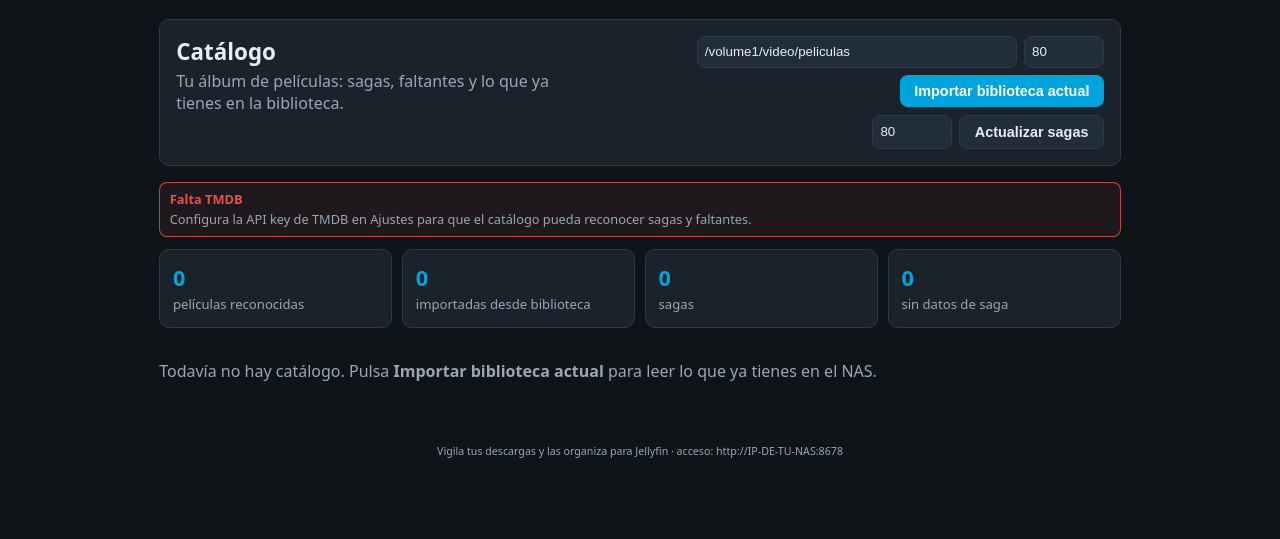
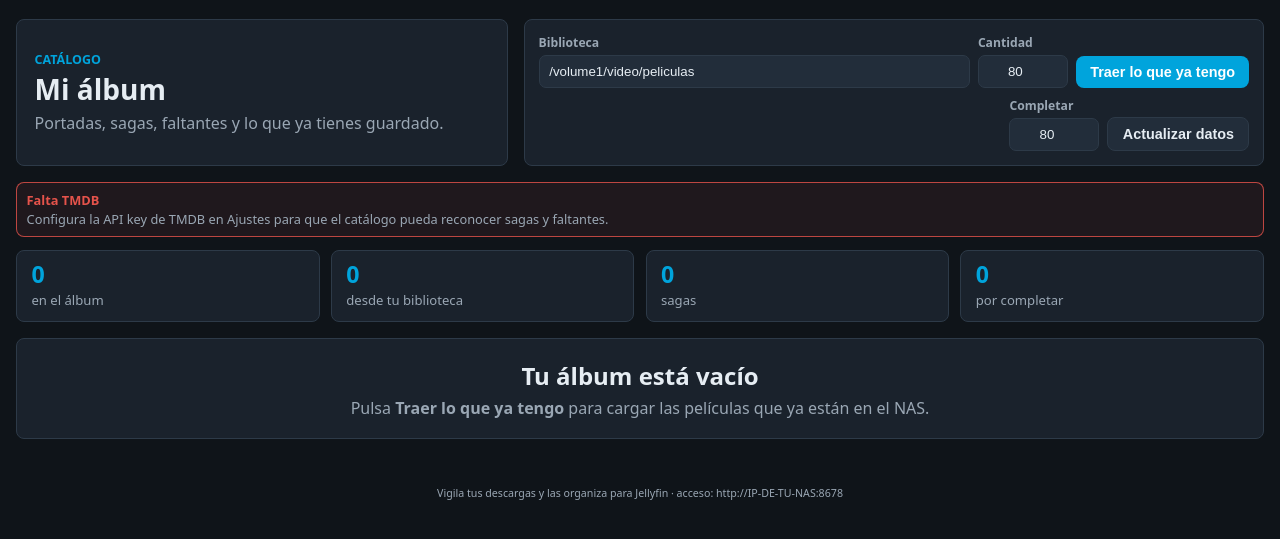
Before and after one commit to RonMarty2/NAS, a FastAPI app: page /catalog in a window 1280 px wide. Shown: the part 63-602 px from the top of the page. Run offline with FastAPI, Linux system fonts and the light colour scheme; data comes from the database, SQL or seed files in the repository; data that the repository does not hold is empty.

Commit message:
Mejorar vista de album del catalogo

```diff
--- a/app/static/style.css
+++ b/app/static/style.css
@@ -281,56 +281,183 @@ select { background: var(--panel2); color: var(--text); border: 1px solid var(--
 .result img, .result .poster-placeholder { width: 90px; height: 135px; object-fit: cover; border-radius: 8px; }
 
 /* Catalogo visual */
-.catalog-hero {
-  display: flex; justify-content: space-between; gap: 1rem; align-items: flex-start;
-  margin-bottom: 1rem; padding: 1rem; border: 1px solid var(--border);
-  border-radius: 10px; background: var(--panel);
+.album-page {
+  width: min(1480px, calc(100vw - 2rem));
+  margin-left: 50%;
+  transform: translateX(-50%);
 }
-.catalog-hero h1 { margin: 0 0 .2rem; }
-.catalog-hero p { margin: 0; color: var(--muted); }
-.catalog-actions { display: grid; gap: .5rem; min-width: min(520px, 100%); }
-.catalog-actions form { display: flex; gap: .45rem; flex-wrap: wrap; justify-content: flex-end; }
-.catalog-actions select, .catalog-actions input[name="folder"] { min-width: 260px; }
-.catalog-actions input { width: 5rem; background: var(--panel2); color: var(--text);
-  border: 1px solid var(--border); border-radius: 8px; padding: .45rem; }
-.catalog-actions input[name="folder"] { width: 320px; }
-.catalog-stats { display: grid; grid-template-columns: repeat(4, minmax(0, 1fr)); gap: .6rem; margin: .8rem 0 1rem; }
-.catalog-stats div { padding: .8rem; border: 1px solid var(--border); border-radius: 10px; background: var(--panel); }
-.catalog-stats strong { display: block; color: var(--primary); font-size: 1.35rem; }
-.catalog-stats span { color: var(--muted); font-size: .82rem; }
-.catalog-strip { margin: 1rem 0; }
-.catalog-strip h2 { font-size: 1rem; margin: 0 0 .55rem; }
-.company-list, .standalone-list { display: flex; gap: .55rem; overflow-x: auto; padding-bottom: .3rem; }
-.company-pill { display: flex; align-items: center; gap: .4rem; flex: 0 0 auto;
-  padding: .45rem .6rem; border: 1px solid var(--border); border-radius: 8px; background: var(--panel); }
-.company-pill img { max-width: 42px; max-height: 22px; object-fit: contain; filter: brightness(1.4); }
-.company-pill span { font-weight: 700; }
-.company-pill small { color: var(--primary); }
-.catalog-grid { display: grid; grid-template-columns: repeat(auto-fit, minmax(430px, 1fr)); gap: .9rem; }
-.saga-card { display: grid; grid-template-columns: 118px minmax(0, 1fr); gap: .85rem;
-  padding: .85rem; border: 1px solid var(--border); border-radius: 10px; background: var(--panel); }
-.saga-poster img, .saga-poster .poster-placeholder { width: 118px; aspect-ratio: 2 / 3; object-fit: cover; border-radius: 8px; }
-.saga-head { display: flex; justify-content: space-between; gap: .6rem; align-items: flex-start; }
-.saga-head h2 { margin: 0; font-size: 1.05rem; }
-.saga-head p { margin: .2rem 0 0; color: var(--muted); font-size: .82rem; }
-.catalog-badge { flex: 0 0 auto; border-radius: 7px; padding: .18rem .45rem; font-size: .75rem; font-weight: 700; }
-.catalog-badge.complete { color: var(--ok); border: 1px solid rgba(63,185,80,.65); }
-.catalog-badge.missing { color: var(--warn); border: 1px solid rgba(210,153,34,.75); }
-.completion { height: .45rem; border-radius: 999px; background: var(--bg); margin: .65rem 0; overflow: hidden; }
-.completion span { display: block; height: 100%; background: var(--primary); }
-.parts { display: grid; gap: .4rem; max-height: 360px; overflow-y: auto; padding-right: .15rem; }
-.part { display: grid; grid-template-columns: 36px minmax(0, 1fr); gap: .45rem; align-items: center;
-  padding: .35rem; border-radius: 8px; background: rgba(255,255,255,.025); }
-.part.missing { opacity: .78; }
-.part-poster img, .part-poster div { width: 36px; height: 54px; border-radius: 5px; object-fit: cover; background: var(--panel2); }
-.part strong { display: block; font-size: .86rem; word-break: break-word; }
-.part small, .part-owned, .part-missing { display: block; color: var(--muted); font-size: .75rem; margin-top: .08rem; }
-.part-owned { color: var(--ok); }
-.part-missing { color: var(--warn); }
-.mini-movie { flex: 0 0 116px; padding: .5rem; border: 1px solid var(--border); border-radius: 10px; background: var(--panel); }
-.mini-movie img, .mini-movie .poster-placeholder { width: 100%; aspect-ratio: 2 / 3; object-fit: cover; border-radius: 7px; }
-.mini-movie strong { display: block; margin-top: .4rem; font-size: .78rem; line-height: 1.2; }
-.mini-movie small { color: var(--muted); }
+.album-hero {
+  display: grid;
+  grid-template-columns: minmax(260px, 1fr) minmax(420px, 740px);
+  gap: 1rem;
+  align-items: stretch;
+  margin-bottom: 1rem;
+}
+.album-title, .album-tools, .album-stats div, .album-section, .album-empty {
+  border: 1px solid var(--border);
+  border-radius: 8px;
+  background: var(--panel);
+}
+.album-title {
+  padding: 1.1rem;
+  display: flex;
+  flex-direction: column;
+  justify-content: center;
+}
+.album-kicker {
+  color: var(--primary);
+  font-size: .78rem;
+  font-weight: 800;
+  text-transform: uppercase;
+}
+.album-title h1 { margin: .1rem 0 .25rem; font-size: 1.75rem; }
+.album-title p { margin: 0; color: var(--muted); }
+.album-tools { padding: .85rem; display: grid; gap: .6rem; }
+.album-form { display: grid; grid-template-columns: minmax(220px, 1fr) 90px auto; gap: .5rem; align-items: end; }
+.album-form-small { grid-template-columns: 90px auto; justify-content: end; }
+.album-form label { display: grid; gap: .25rem; min-width: 0; }
+.album-form label span { color: var(--muted); font-size: .76rem; font-weight: 700; }
+.album-form input {
+  width: 100%;
+  min-width: 0;
+  background: var(--panel2);
+  color: var(--text);
+  border: 1px solid var(--border);
+  border-radius: 7px;
+  padding: .5rem .6rem;
+}
+.album-limit { text-align: center; }
+.album-stats {
+  display: grid;
+  grid-template-columns: repeat(4, minmax(0, 1fr));
+  gap: .7rem;
+  margin: .8rem 0 1rem;
+}
+.album-stats div { padding: .8rem .9rem; }
+.album-stats strong { display: block; color: var(--primary); font-size: 1.45rem; line-height: 1; }
+.album-stats span { display: block; margin-top: .25rem; color: var(--muted); font-size: .82rem; }
+.album-section { padding: 1rem; margin: 1rem 0; }
+.album-section-head {
+  display: flex;
+  justify-content: space-between;
+  gap: .8rem;
+  align-items: baseline;
+  margin-bottom: .8rem;
+}
+.album-section-head h2 { margin: 0; font-size: 1.15rem; }
+.album-section-head span { color: var(--muted); font-size: .86rem; }
+.album-saga-grid { display: grid; grid-template-columns: repeat(auto-fit, minmax(520px, 1fr)); gap: .9rem; }
+.album-saga {
+  display: grid;
+  grid-template-columns: 132px minmax(0, 1fr);
+  gap: .9rem;
+  padding: .85rem;
+  border: 1px solid var(--border);
+  border-radius: 8px;
+  background: rgba(255,255,255,.025);
+}
+.album-saga-cover img, .album-saga-cover .album-poster-empty {
+  width: 132px;
+  aspect-ratio: 2 / 3;
+  object-fit: cover;
+  border-radius: 7px;
+}
+.album-poster-empty, .album-tiny-empty {
+  display: grid;
+  place-items: center;
+  background: var(--panel2);
+  color: var(--muted);
+  border: 1px solid var(--border);
+}
+.album-saga-top { display: flex; justify-content: space-between; gap: .7rem; align-items: flex-start; }
+.album-saga-top h3 { margin: 0; font-size: 1.05rem; }
+.album-saga-top p { margin: .2rem 0 0; color: var(--muted); font-size: .82rem; }
+.album-chip { flex: 0 0 auto; border-radius: 7px; padding: .18rem .5rem; font-size: .75rem; font-weight: 800; }
+.album-chip.ok { color: var(--ok); border: 1px solid rgba(63,185,80,.65); }
+.album-chip.warn { color: var(--warn); border: 1px solid rgba(210,153,34,.75); }
+.album-progress { height: .45rem; border-radius: 999px; background: var(--bg); margin: .65rem 0; overflow: hidden; }
+.album-progress span { display: block; height: 100%; background: var(--primary); }
+.album-parts { display: grid; grid-template-columns: repeat(auto-fit, minmax(170px, 1fr)); gap: .45rem; }
+.album-part {
+  display: grid;
+  grid-template-columns: 42px minmax(0, 1fr);
+  gap: .45rem;
+  align-items: center;
+  min-height: 64px;
+  padding: .4rem;
+  border: 1px solid transparent;
+  border-radius: 8px;
+  background: rgba(255,255,255,.025);
+}
+.album-part.missing { opacity: .72; border-color: rgba(210,153,34,.25); }
+.album-part img, .album-part .album-tiny-empty {
+  width: 42px;
+  height: 63px;
+  border-radius: 5px;
+  object-fit: cover;
+}
+.album-part strong {
+  display: -webkit-box;
+  -webkit-line-clamp: 2;
+  -webkit-box-orient: vertical;
+  overflow: hidden;
+  font-size: .82rem;
+  line-height: 1.2;
+}
+.album-part small, .album-part span { display: block; margin-top: .1rem; color: var(--muted); font-size: .73rem; }
+.album-part .missing-text { color: var(--warn); }
+.album-movie-grid {
+  display: grid;
+  grid-template-columns: repeat(auto-fill, minmax(138px, 1fr));
+  gap: .9rem .75rem;
+}
+.album-movie {
+  min-width: 0;
+  padding: .55rem;
+  border: 1px solid var(--border);
+  border-radius: 8px;
+  background: rgba(255,255,255,.025);
+}
+.album-movie-poster {
+  width: 100%;
+  aspect-ratio: 2 / 3;
+  border-radius: 7px;
+  overflow: hidden;
+  background: var(--panel2);
+}
+.album-movie-poster img, .album-movie-poster .album-poster-empty {
+  width: 100%;
+  height: 100%;
+  object-fit: cover;
+}
+.album-movie strong {
+  display: -webkit-box;
+  -webkit-line-clamp: 2;
+  -webkit-box-orient: vertical;
+  overflow: hidden;
+  margin-top: .45rem;
+  min-height: 2.25rem;
+  font-size: .84rem;
+  line-height: 1.25;
+}
+.album-movie small { color: var(--muted); }
+.album-company-grid { display: flex; gap: .55rem; overflow-x: auto; padding-bottom: .3rem; }
+.album-company {
+  display: flex;
+  align-items: center;
+  gap: .4rem;
+  flex: 0 0 auto;
+  padding: .45rem .6rem;
+  border: 1px solid var(--border);
+  border-radius: 8px;
+  background: rgba(255,255,255,.025);
+}
+.album-company img { max-width: 42px; max-height: 22px; object-fit: contain; filter: brightness(1.4); }
+.album-company span { font-weight: 700; }
+.album-company small { color: var(--primary); }
+.album-empty { padding: 1.2rem; text-align: center; }
+.album-empty h2 { margin: 0 0 .35rem; }
+.album-empty p { margin: 0; color: var(--muted); }
 
 /* Historial */
 table { width: 100%; border-collapse: collapse; margin: .5rem 0 1.5rem; }
@@ -368,6 +495,19 @@ hr { border: none; border-top: 1px solid var(--border); margin: 1.5rem 0; }
   .catalog-grid { grid-template-columns: 1fr; }
   .saga-card { grid-template-columns: 88px minmax(0, 1fr); }
   .saga-poster img, .saga-poster .poster-placeholder { width: 88px; }
+  .album-page { width: 100%; margin-left: 0; transform: none; }
+  .album-hero { grid-template-columns: 1fr; }
+  .album-title h1 { font-size: 1.35rem; }
+  .album-form, .album-form-small { grid-template-columns: 1fr; justify-content: stretch; }
+  .album-stats { grid-template-columns: repeat(2, minmax(0, 1fr)); }
+  .album-section { padding: .75rem; }
+  .album-section-head { flex-direction: column; gap: .15rem; }
+  .album-saga-grid { grid-template-columns: 1fr; }
+  .album-saga { grid-template-columns: 86px minmax(0, 1fr); gap: .65rem; }
+  .album-saga-cover img, .album-saga-cover .album-poster-empty { width: 86px; }
+  .album-saga-top { flex-direction: column; gap: .35rem; }
+  .album-parts { grid-template-columns: 1fr; }
+  .album-movie-grid { grid-template-columns: repeat(auto-fill, minmax(112px, 1fr)); gap: .7rem .55rem; }
   .conflict-head { flex-direction: column; }
   .compare-grid { grid-template-columns: 1fr; }
   .decision-panel .btn, .decision-panel form { width: 100%; text-align: center; }
--- a/app/templates/base.html
+++ b/app/templates/base.html
@@ -5,7 +5,7 @@
   <meta name="viewport" content="width=device-width, initial-scale=1">
   <title>NAS Organizer</title>
   <script>window.__ACTIVITY__ = {% if activity %}{active: {{ 'true' if activity.active else 'false' }}, sig: {{ activity.sig|tojson }}}{% else %}{active: false, sig: ""}{% endif %};</script>
-  <link rel="stylesheet" href="/static/style.css">
+  <link rel="stylesheet" href="/static/style.css?v=album-20260630">
   {# ---- PWA: instalable como app con icono propio ---- #}
   <link rel="manifest" href="/static/manifest.webmanifest">
   <meta name="theme-color" content="#00a4dc">
--- a/app/templates/catalog.html
+++ b/app/templates/catalog.html
@@ -1,24 +1,37 @@
 {% extends "base.html" %}
 {% block content %}
-  <section class="catalog-hero">
-    <div>
-      <h1>Catálogo</h1>
-      <p>Tu álbum de películas: sagas, faltantes y lo que ya tienes en la biblioteca.</p>
+  <div class="album-page">
+    <section class="album-hero">
+      <div class="album-title">
+        <span class="album-kicker">Catálogo</span>
+        <h1>Mi álbum</h1>
+        <p>Portadas, sagas, faltantes y lo que ya tienes guardado.</p>
       </div>
-    <div class="catalog-actions">
-      <form method="post" action="/catalog/import">
-        <input name="folder" list="catalog-roots" value="{{ suggested_roots[0] if suggested_roots else '' }}" placeholder="/volume1/video/peliculas">
+
+      <div class="album-tools">
+        <form method="post" action="/catalog/import" class="album-form">
+          <label>
+            <span>Biblioteca</span>
+            <input class="album-path" name="folder" list="catalog-roots" value="{{ suggested_roots[0] if suggested_roots else '' }}" placeholder="/volume1/video/peliculas">
+          </label>
           <datalist id="catalog-roots">
             {% for root in suggested_roots %}
               <option value="{{ root }}">
             {% endfor %}
           </datalist>
-        <input type="number" name="limit" value="80" min="0" max="300" title="Cuántas películas reconocer con TMDB en esta tanda">
-        <button class="btn btn-primary" type="submit" {% if catalog_running %}disabled{% endif %}>Importar biblioteca actual</button>
+          <label>
+            <span>Cantidad</span>
+            <input class="album-limit" type="number" name="limit" value="80" min="0" max="300" title="Cuántas películas reconocer con TMDB en esta tanda">
+          </label>
+          <button class="btn btn-primary" type="submit" {% if catalog_running %}disabled{% endif %}>Traer lo que ya tengo</button>
         </form>
-      <form method="post" action="/catalog/update">
-        <input type="number" name="limit" value="80" min="1" max="300">
-        <button class="btn btn-secondary" type="submit" {% if catalog_running %}disabled{% endif %}>Actualizar sagas</button>
+
+        <form method="post" action="/catalog/update" class="album-form album-form-small">
+          <label>
+            <span>Completar</span>
+            <input class="album-limit" type="number" name="limit" value="80" min="1" max="300">
+          </label>
+          <button class="btn btn-secondary" type="submit" {% if catalog_running %}disabled{% endif %}>Actualizar datos</button>
         </form>
       </div>
     </section>
@@ -30,19 +43,126 @@
       </div>
     {% endif %}
 
-  <section class="catalog-stats">
-    <div><strong>{{ catalog.owned_total }}</strong><span>películas reconocidas</span></div>
-    <div><strong>{{ catalog.imported_total }}</strong><span>importadas desde biblioteca</span></div>
+    <section class="album-stats" aria-label="Resumen del álbum">
+      <div><strong>{{ catalog.owned_total }}</strong><span>en el álbum</span></div>
+      <div><strong>{{ catalog.imported_total }}</strong><span>desde tu biblioteca</span></div>
       <div><strong>{{ catalog.collections|length }}</strong><span>sagas</span></div>
-    <div><strong>{{ catalog.uncached }}</strong><span>sin datos de saga</span></div>
+      <div><strong>{{ catalog.uncached }}</strong><span>por completar</span></div>
     </section>
 
+    {% if catalog.collections %}
+      <section class="album-section">
+        <div class="album-section-head">
+          <h2>Sagas</h2>
+          <span>{{ catalog.collections|length }} colecciones</span>
+        </div>
+        <div class="album-saga-grid">
+          {% for saga in catalog.collections %}
+            <article class="album-saga">
+              <div class="album-saga-cover">
+                {% if saga.poster_url %}
+                  <img src="{{ saga.poster_url }}" alt="">
+                {% else %}
+                  <div class="album-poster-empty">Sin imagen</div>
+                {% endif %}
+              </div>
+              <div class="album-saga-info">
+                <div class="album-saga-top">
+                  <div>
+                    <h3>{{ saga.name }}</h3>
+                    <p>{{ saga.owned_count }} de {{ saga.total_count }} en tu biblioteca</p>
+                  </div>
+                  {% if saga.missing_count %}
+                    <span class="album-chip warn">Faltan {{ saga.missing_count }}</span>
+                  {% else %}
+                    <span class="album-chip ok">Completa</span>
+                  {% endif %}
+                </div>
+                <div class="album-progress"><span style="width: {{ (saga.owned_count / saga.total_count * 100) if saga.total_count else 0 }}%"></span></div>
+                <div class="album-parts">
+                  {% for part in saga.parts %}
+                    <div class="album-part {{ 'owned' if part.owned else 'missing' }}">
+                      {% if part.poster_url %}
+                        <img src="{{ part.poster_url }}" alt="">
+                      {% else %}
+                        <div class="album-tiny-empty"></div>
+                      {% endif %}
+                      <div>
+                        <strong>{{ loop.index }}. {{ part.title }}</strong>
+                        <small>{% if part.release_date %}{{ part.release_date }}{% elif part.year %}{{ part.year }}{% else %}Sin fecha{% endif %}</small>
+                        {% if part.owned %}
+                          <span>La tienes{% if part.langs %} · {{ part.langs }}{% endif %}{% if part.quality %} · {{ part.quality }}{% endif %}</span>
+                        {% else %}
+                          <span class="missing-text">Falta</span>
+                        {% endif %}
+                      </div>
+                    </div>
+                  {% endfor %}
+                </div>
+              </div>
+            </article>
+          {% endfor %}
+        </div>
+      </section>
+    {% endif %}
+
+    {% if catalog.standalone %}
+      <section class="album-section">
+        <div class="album-section-head">
+          <h2>Películas</h2>
+          <span>{{ catalog.standalone|length }} sin saga detectada</span>
+        </div>
+        <div class="album-movie-grid">
+          {% for movie in catalog.standalone %}
+            <article class="album-movie">
+              <div class="album-movie-poster">
+                {% if movie.poster_url %}
+                  <img src="{{ movie.poster_url }}" alt="">
+                {% else %}
+                  <div class="album-poster-empty">Sin imagen</div>
+                {% endif %}
+              </div>
+              <strong>{{ movie.title }}</strong>
+              <small>{{ movie.year or "" }}</small>
+            </article>
+          {% endfor %}
+        </div>
+      </section>
+    {% endif %}
+
+    {% if catalog.series %}
+      <section class="album-section">
+        <div class="album-section-head">
+          <h2>Series</h2>
+          <span>{{ catalog.series|length }} importadas</span>
+        </div>
+        <div class="album-movie-grid">
+          {% for show in catalog.series %}
+            <article class="album-movie">
+              <div class="album-movie-poster">
+                {% if show.poster_url %}
+                  <img src="{{ show.poster_url }}" alt="">
+                {% else %}
+                  <div class="album-poster-empty">Serie</div>
+                {% endif %}
+              </div>
+              <strong>{{ show.title }}</strong>
+              <small>{% if show.year %}{{ show.year }}{% endif %}{% if show.langs %} · {{ show.langs }}{% endif %}</small>
+            </article>
+          {% endfor %}
+        </div>
+      </section>
+    {% endif %}
+
     {% if catalog.companies %}
-    <section class="catalog-strip">
-      <h2>Compañías en tu colección</h2>
-      <div class="company-list">
+      <section class="album-section">
+        <div class="album-section-head">
+          <h2>Compañías</h2>
+          <span>Según tu biblioteca</span>
+        </div>
+        <div class="album-company-grid">
           {% for company in catalog.companies %}
-          <div class="company-pill">
+            <div class="album-company">
               {% if company.logo_url %}<img src="{{ company.logo_url }}" alt="">{% endif %}
               <span>{{ company.name }}</span>
               <small>{{ company.count }}</small>
@@ -52,83 +172,11 @@
       </section>
     {% endif %}
 
-  <section class="catalog-grid">
-    {% for saga in catalog.collections %}
-      <article class="saga-card">
-        <div class="saga-poster">
-          {% if saga.poster_url %}
-            <img src="{{ saga.poster_url }}" alt="">
-          {% else %}
-            <div class="poster-placeholder">Sin imagen</div>
+    {% if not catalog.collections and not catalog.standalone and not catalog.series %}
+      <section class="album-empty">
+        <h2>Tu álbum está vacío</h2>
+        <p>Pulsa <strong>Traer lo que ya tengo</strong> para cargar las películas que ya están en el NAS.</p>
+      </section>
     {% endif %}
   </div>
-        <div class="saga-body">
-          <div class="saga-head">
-            <div>
-              <h2>{{ saga.name }}</h2>
-              <p>{{ saga.owned_count }} de {{ saga.total_count }} en tu biblioteca</p>
-            </div>
-            {% if saga.missing_count %}
-              <span class="catalog-badge missing">Faltan {{ saga.missing_count }}</span>
-            {% else %}
-              <span class="catalog-badge complete">Completa</span>
-            {% endif %}
-          </div>
-          <div class="completion"><span style="width: {{ (saga.owned_count / saga.total_count * 100) if saga.total_count else 0 }}%"></span></div>
-          <div class="parts">
-            {% for part in saga.parts %}
-              <div class="part {{ 'owned' if part.owned else 'missing' }}">
-                <div class="part-poster">
-                  {% if part.poster_url %}<img src="{{ part.poster_url }}" alt="">{% else %}<div></div>{% endif %}
-                </div>
-                <div>
-                  <strong>{{ loop.index }}. {{ part.title }}</strong>
-                  <small>{% if part.release_date %}{{ part.release_date }}{% elif part.year %}{{ part.year }}{% else %}Sin fecha{% endif %}</small>
-                  {% if part.owned %}
-                    <span class="part-owned">La tienes{% if part.langs %} · {{ part.langs }}{% endif %}{% if part.quality %} · {{ part.quality }}{% endif %}</span>
-                  {% else %}
-                    <span class="part-missing">Falta</span>
-                  {% endif %}
-                </div>
-              </div>
-            {% endfor %}
-          </div>
-        </div>
-      </article>
-    {% endfor %}
-  </section>
-
-  {% if catalog.standalone %}
-    <section class="catalog-strip">
-      <h2>Películas sin saga detectada</h2>
-      <div class="standalone-list">
-        {% for movie in catalog.standalone %}
-          <article class="mini-movie">
-            {% if movie.poster_url %}<img src="{{ movie.poster_url }}" alt="">{% else %}<div class="poster-placeholder">Sin imagen</div>{% endif %}
-            <strong>{{ movie.title }}</strong>
-            <small>{{ movie.year or "" }}</small>
-          </article>
-        {% endfor %}
-      </div>
-    </section>
-  {% endif %}
-
-  {% if catalog.series %}
-    <section class="catalog-strip">
-      <h2>Series importadas</h2>
-      <div class="standalone-list">
-        {% for show in catalog.series %}
-          <article class="mini-movie">
-            {% if show.poster_url %}<img src="{{ show.poster_url }}" alt="">{% else %}<div class="poster-placeholder">Serie</div>{% endif %}
-            <strong>{{ show.title }}</strong>
-            <small>{% if show.year %}{{ show.year }}{% endif %}{% if show.langs %} · {{ show.langs }}{% endif %}</small>
-          </article>
-        {% endfor %}
-      </div>
-    </section>
-  {% endif %}
-
-  {% if not catalog.collections and not catalog.standalone and not catalog.series %}
-    <p class="empty">Todavía no hay catálogo. Pulsa <strong>Importar biblioteca actual</strong> para leer lo que ya tienes en el NAS.</p>
-  {% endif %}
 {% endblock %}
```
Lines whose indentation alone changed are shown as unchanged.
